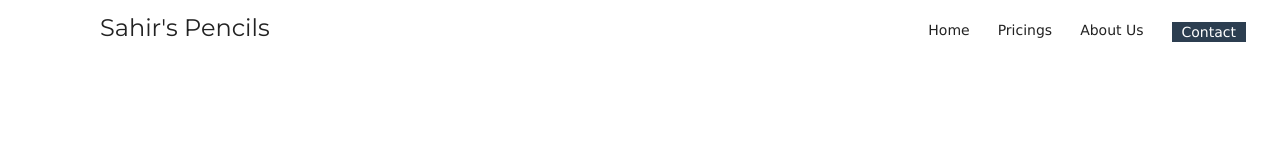
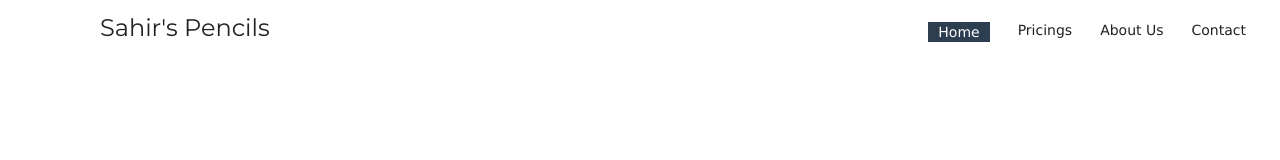
Before and after one commit to 798859/sahir-pencil, a plain HTML site: page index.html in a window 1280 px wide. Drawn offline with Linux system fonts and the light colour scheme.

Commit message:
Update index.html

```diff
--- a/index.html
+++ b/index.html
@@ -11,7 +11,7 @@
     <nav>
       <p><a href="index.html">Sahir's Pencils</a></p>
       <ul>
-        <li><a href="index.html">Home</a></li>
+        <li><a href="index.html"><span>Home</span></a></li>
         <li><a href="#">Pricings</a>
             <ul>
               <li><a href="#">Customize</a></li>
@@ -19,6 +19,6 @@
             </ul>
         </li>
         <li><a href="#">About Us</a></li>
-        <li><a href="#"><span>Contact</span></a></li>
+        <li><a href="#">Contact</a></li>
       </ul>
   </body>
```
